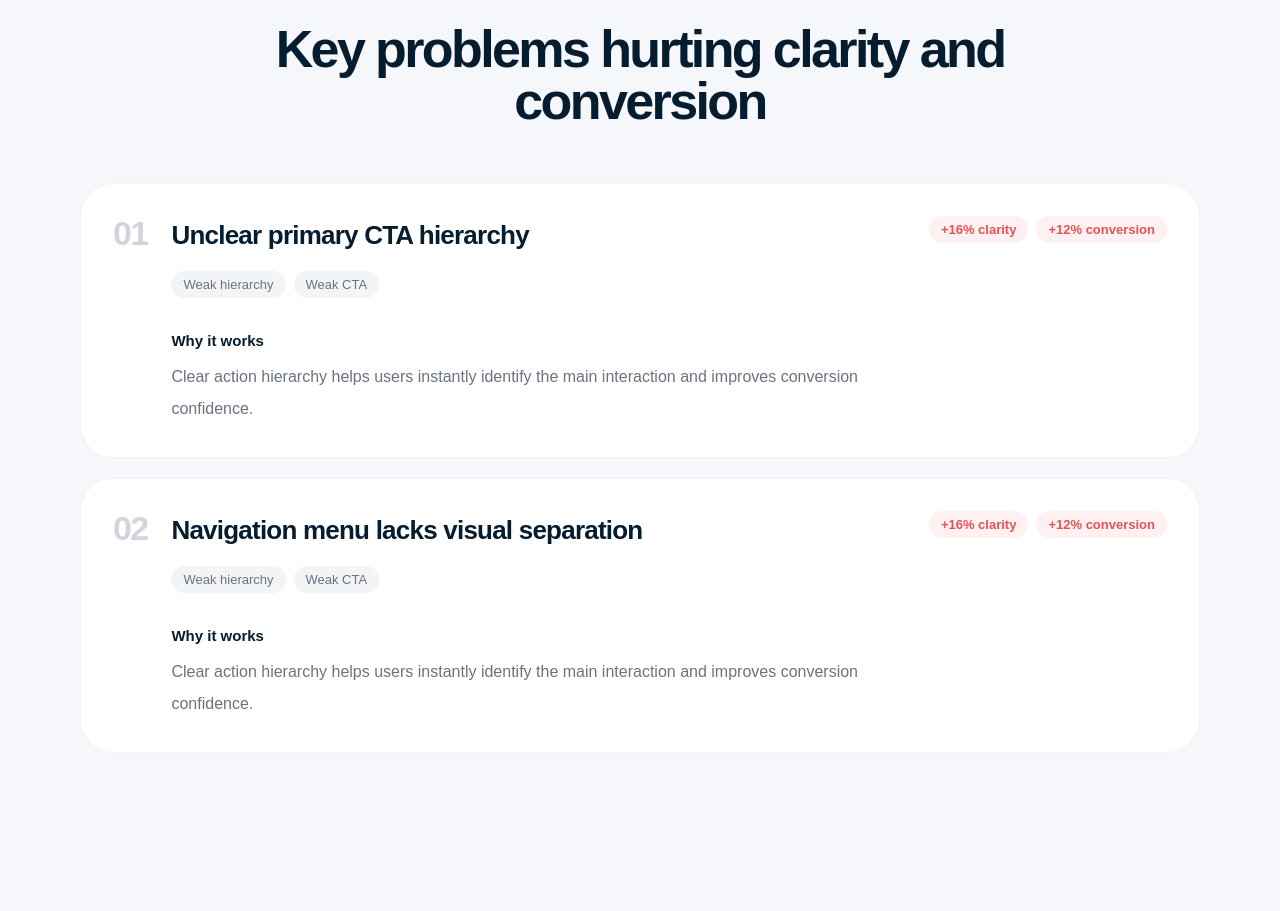
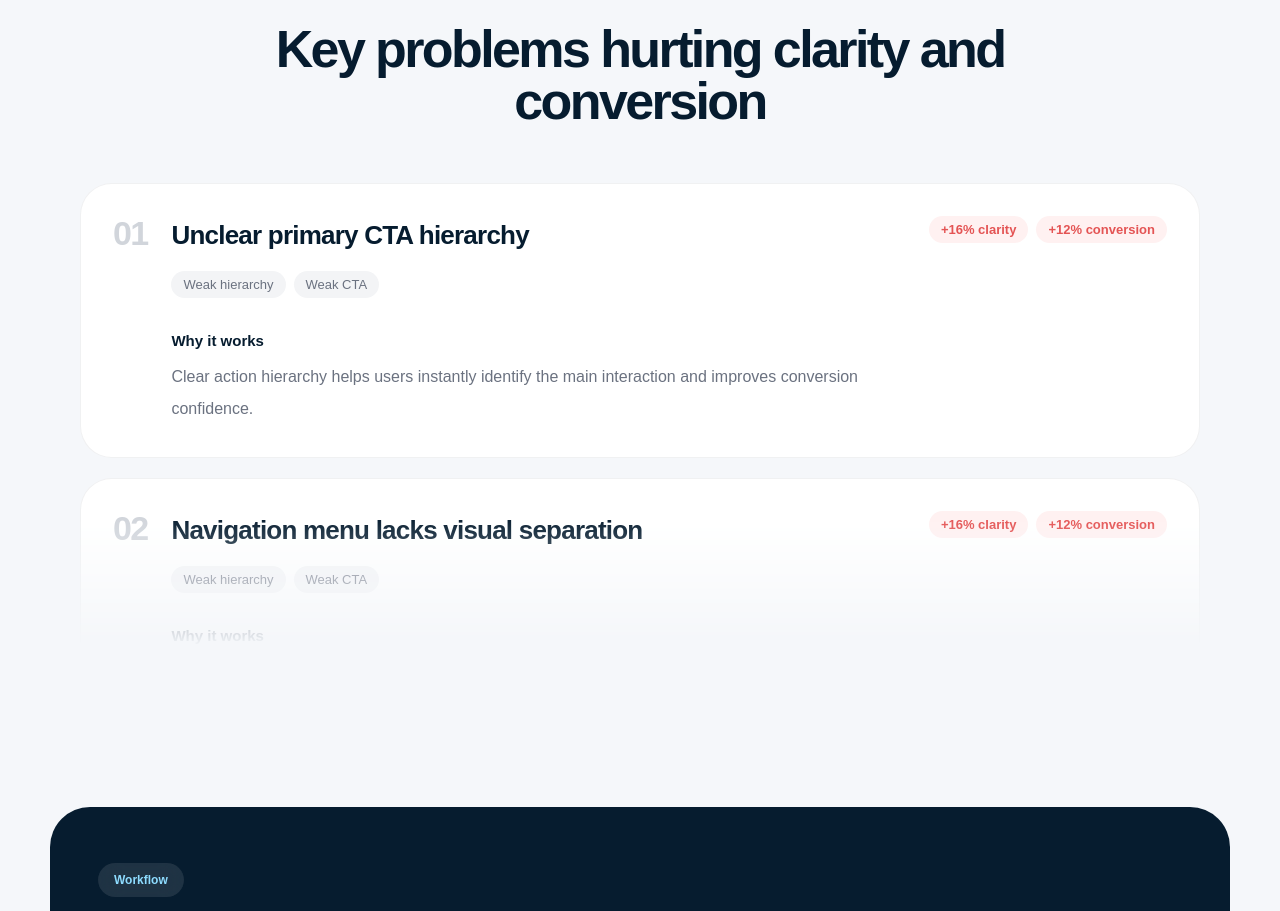
Before and after one commit to samarenkovdmitry/Klynt, a Next.js app: page / in a window 1280 px wide. Shown: the part 1463-2374 px from the top of the page. Built offline with nearby package versions, Linux system fonts and the light colour scheme; a web font is replaced by a local one.

Commit message:
Landing - Cards Upd

```diff
--- a/app/page.tsx
+++ b/app/page.tsx
@@ -340,6 +340,12 @@ export default function Home() {
             </h2>
           </div>
 
+<div className="
+  relative
+  max-h-[520px]
+  overflow-hidden
+  [mask-image:linear-gradient(to_bottom,black_75%,transparent_100%)]
+">
   <div className="mt-14 space-y-5">
 
     {[1,2].map((item) => (
@@ -410,6 +416,7 @@ export default function Home() {
         </div>
       </div>
     ))}
+</div>
   </div>
 </div>
       </section>
```
Lines whose indentation alone changed are shown as unchanged.
